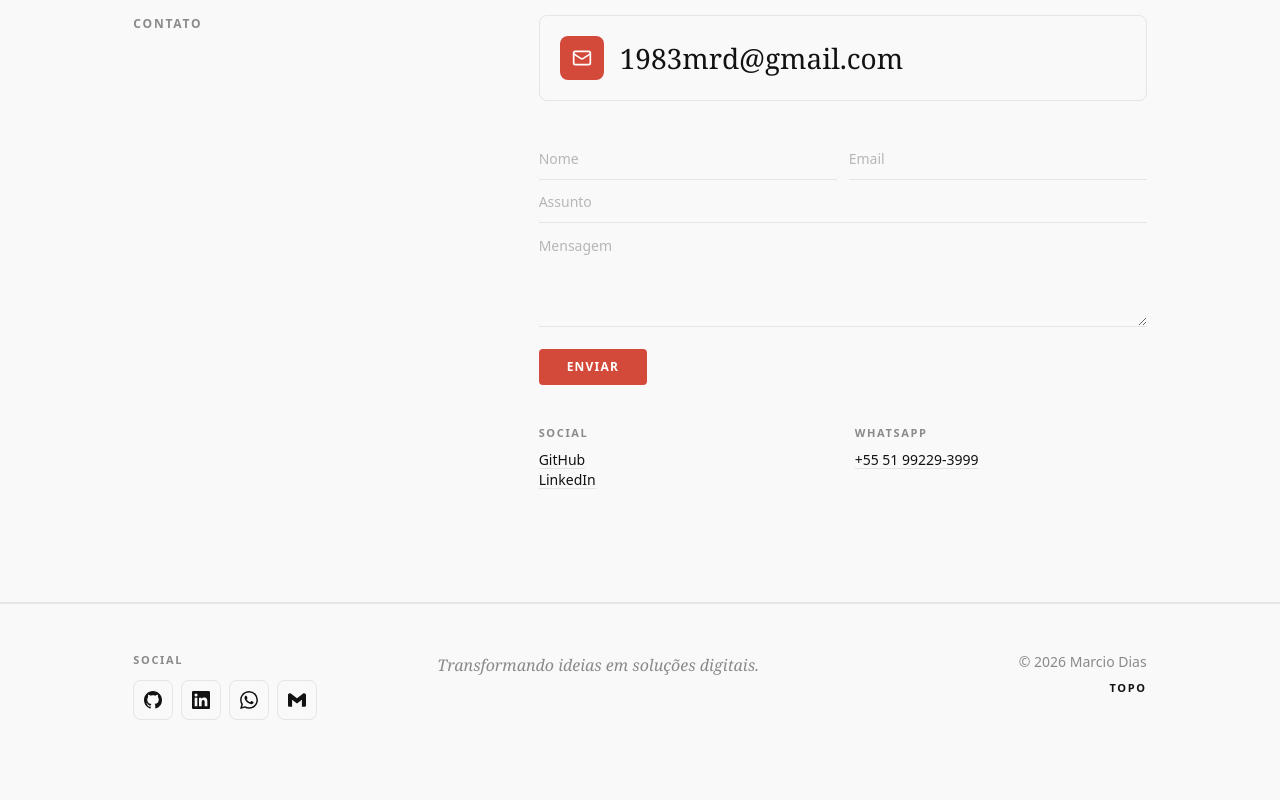
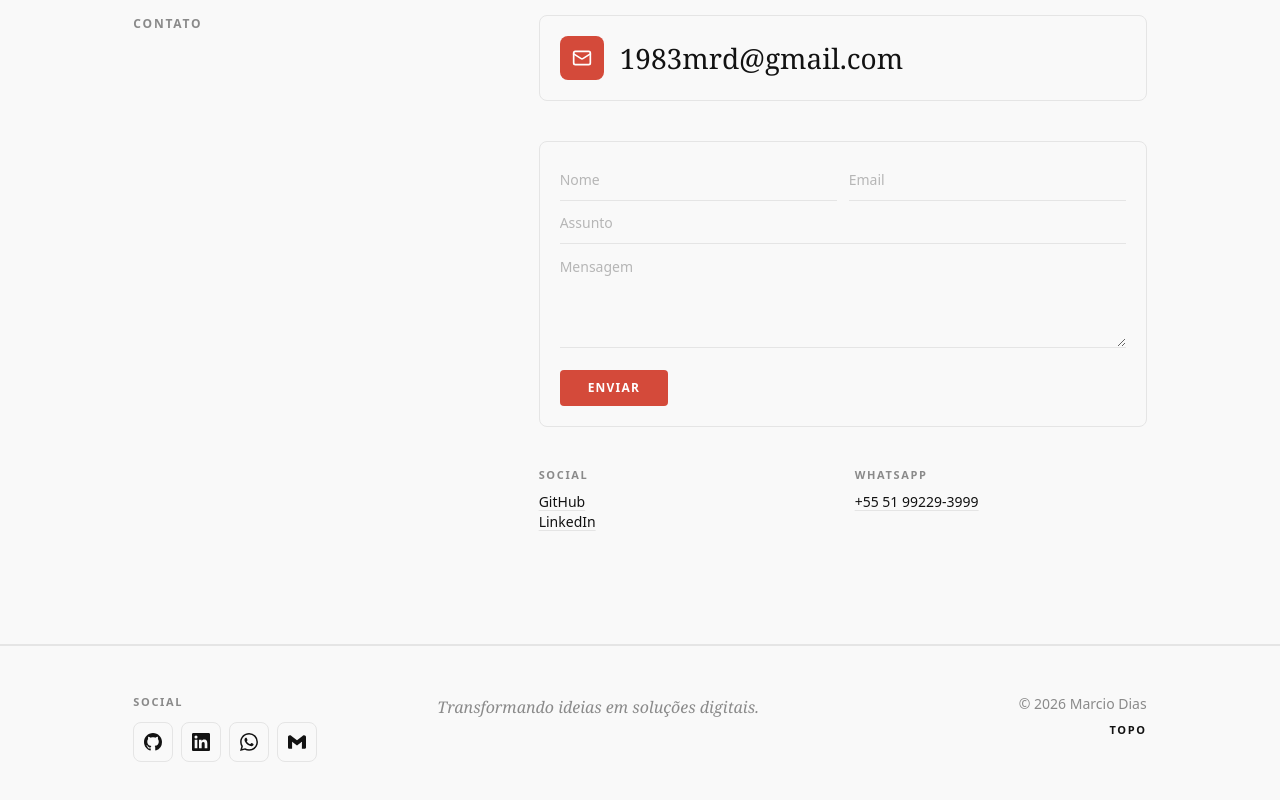
Before and after one commit to MarcioDias83/creative-portfolio, a Next.js app: page / in a window 1280 px wide. Shown: the part 2971-3771 px from the top of the page. Before the commit the page ends 3739 px from the top, so only its background shows below. Built offline with nearby package versions, Linux system fonts and the light colour scheme; a web font is replaced by a local one.

Commit message:
form with border box

```diff
--- a/src/components/Contact.tsx
+++ b/src/components/Contact.tsx
@@ -63,7 +63,7 @@ export default function Contact() {
             </a>
           </div>
 
-          <form onSubmit={handleSubmit} className="reveal-section opacity-0 translate-y-6 transition-all duration-700 mb-10">
+          <form onSubmit={handleSubmit} className="reveal-section opacity-0 translate-y-6 transition-all duration-700 mb-10 p-5 border border-[var(--border-light)] rounded-lg">
             <div className="flex flex-col md:flex-row gap-3">
               <input
                 type="text" name="name" required placeholder={t.contact.formName}
```
